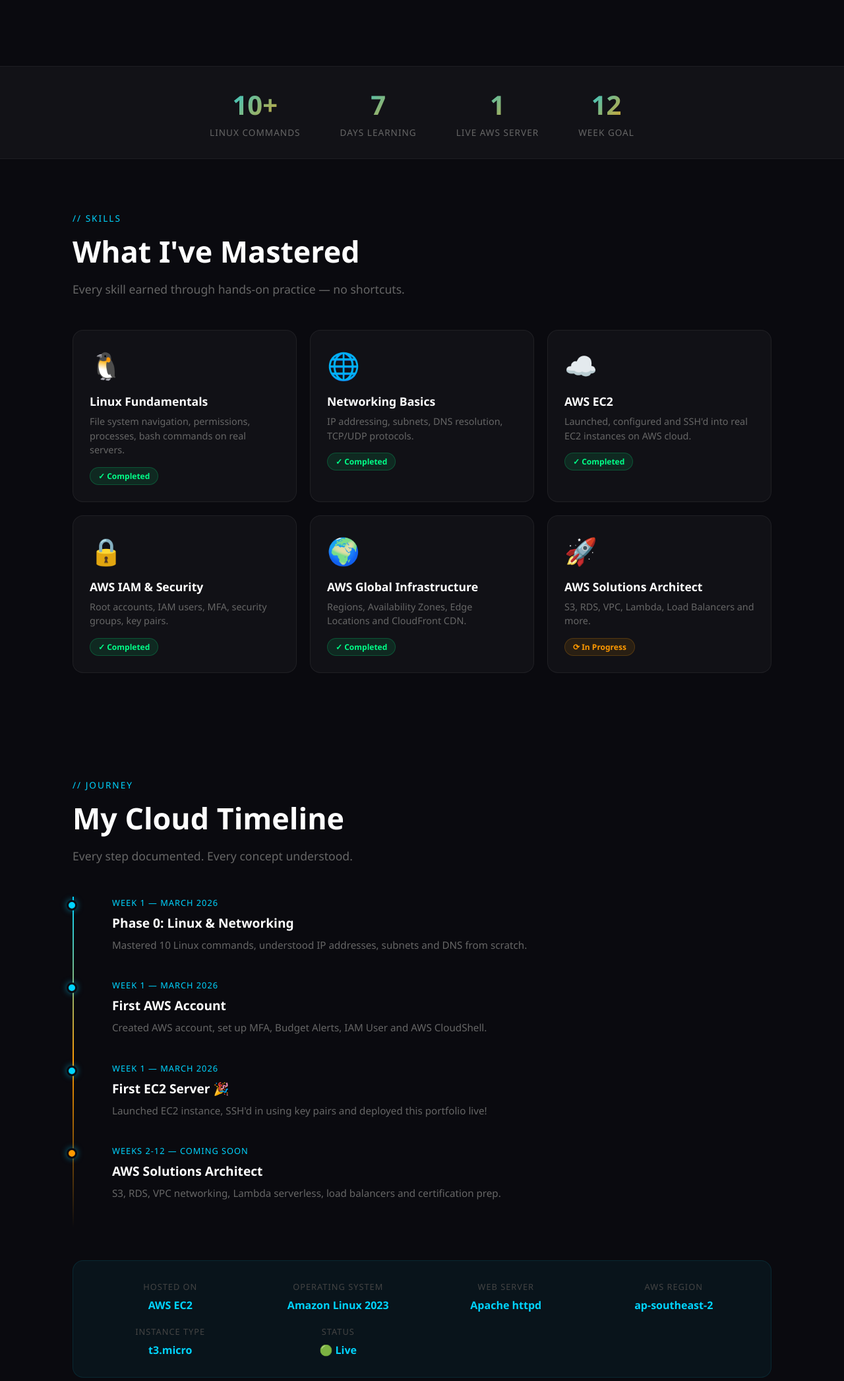
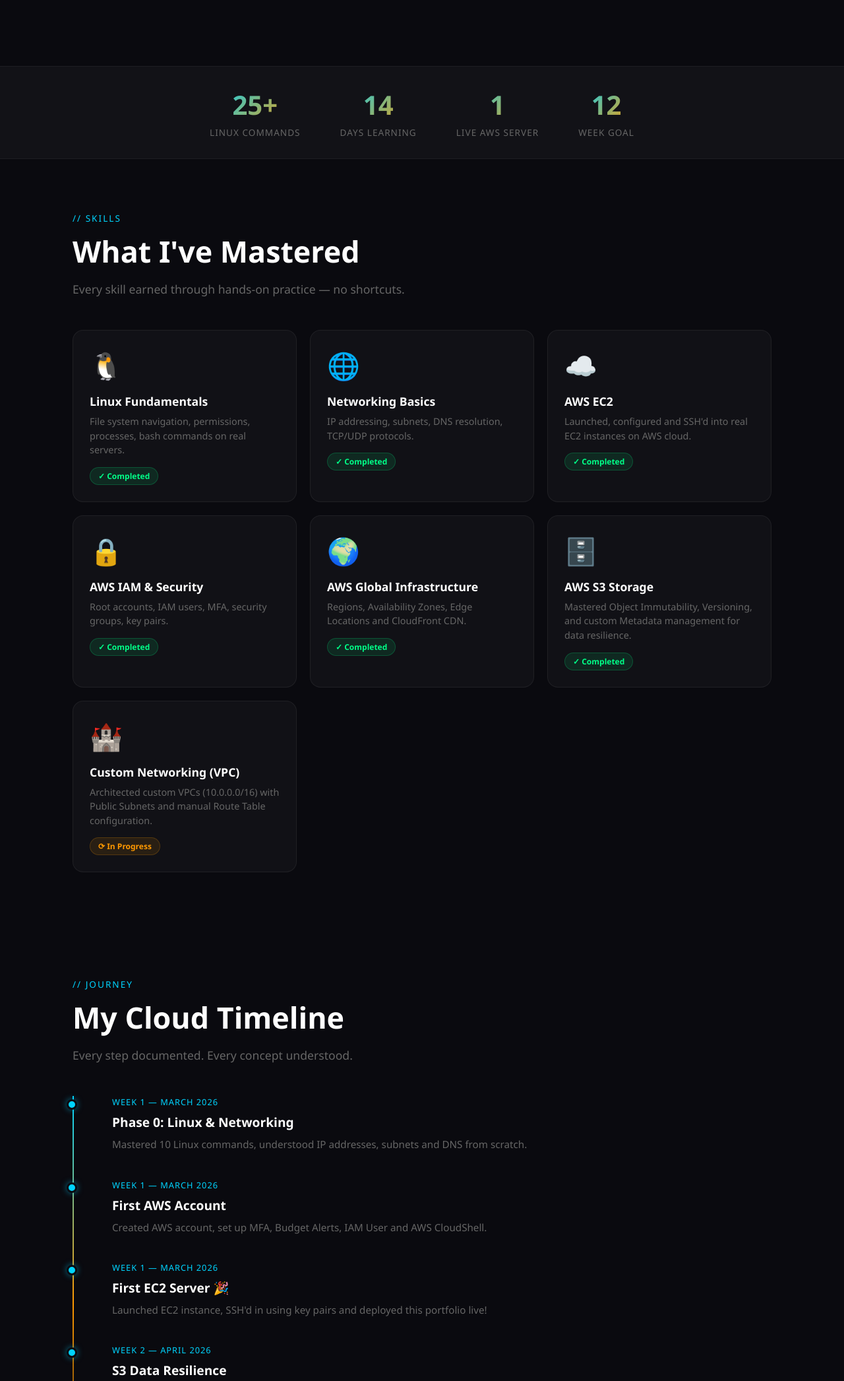
Before and after one commit to Parameswar916/aws-portfolio, a plain HTML site: page index.html in a window 1280 px wide. Shown: the part 700-2793 px from the top of the page at 66% size. Drawn offline with Linux system fonts and the light colour scheme.

Commit message:
Update statistics and footer for progress tracking
Updated statistics and skills sections with new achievements and progress.

```diff
--- a/index.html
+++ b/index.html
@@ -59,8 +59,8 @@
 </div>
 </section>
 <div class="stats">
-<div class="stat"><div class="num">10+</div><div class="lbl">Linux Commands</div></div>
-<div class="stat"><div class="num">7</div><div class="lbl">Days Learning</div></div>
+<div class="stat"><div class="num">25+</div><div class="lbl">Linux Commands</div></div>
+<div class="stat"><div class="num">14</div><div class="lbl">Days Learning</div></div>
 <div class="stat"><div class="num">1</div><div class="lbl">Live AWS Server</div></div>
 <div class="stat"><div class="num">12</div><div class="lbl">Week Goal</div></div>
 </div>
@@ -74,8 +74,8 @@
 <div class="card"><div class="icon">☁️</div><h3>AWS EC2</h3><p>Launched, configured and SSH'd into real EC2 instances on AWS cloud.</p><span class="badge done">✓ Completed</span></div>
 <div class="card"><div class="icon">🔒</div><h3>AWS IAM & Security</h3><p>Root accounts, IAM users, MFA, security groups, key pairs.</p><span class="badge done">✓ Completed</span></div>
 <div class="card"><div class="icon">🌍</div><h3>AWS Global Infrastructure</h3><p>Regions, Availability Zones, Edge Locations and CloudFront CDN.</p><span class="badge done">✓ Completed</span></div>
-<div class="card"><div class="icon">🚀</div><h3>AWS Solutions Architect</h3><p>S3, RDS, VPC, Lambda, Load Balancers and more.</p><span class="badge progress">⟳ In Progress</span></div>
-</div>
+<div class="card"><div class="icon">🗄️</div><h3>AWS S3 Storage</h3><p>Mastered Object Immutability, Versioning, and custom Metadata management for data resilience.</p><span class="badge done">✓ Completed</span></div>
+<div class="card"><div class="icon">🏰</div><h3>Custom Networking (VPC)</h3><p>Architected custom VPCs (10.0.0.0/16) with Public Subnets and manual Route Table configuration.</p><span class="badge progress">⟳ In Progress</span></div></div>
 </div>
 <div class="section" id="journey">
 <div class="stag">// Journey</div>
@@ -85,8 +85,8 @@
 <div class="titem"><div class="tdot"></div><div class="tdate">Week 1 — March 2026</div><h3>Phase 0: Linux & Networking</h3><p>Mastered 10 Linux commands, understood IP addresses, subnets and DNS from scratch.</p></div>
 <div class="titem"><div class="tdot"></div><div class="tdate">Week 1 — March 2026</div><h3>First AWS Account</h3><p>Created AWS account, set up MFA, Budget Alerts, IAM User and AWS CloudShell.</p></div>
 <div class="titem"><div class="tdot"></div><div class="tdate">Week 1 — March 2026</div><h3>First EC2 Server 🎉</h3><p>Launched EC2 instance, SSH'd in using key pairs and deployed this portfolio live!</p></div>
-<div class="titem"><div class="tdot" style="background:#ff9900"></div><div class="tdate">Weeks 2-12 — Coming Soon</div><h3>AWS Solutions Architect</h3><p>S3, RDS, VPC networking, Lambda serverless, load balancers and certification prep.</p></div>
-</div>
+<div class="titem"><div class="tdot"></div><div class="tdate">Week 2 — April 2026</div><h3>S3 Data Resilience</h3><p>Enabled Versioning and practiced Metadata-driven organization to ensure zero data loss.</p></div>
+<div class="titem"><div class="tdot" style="background:#ff9900"></div><div class="tdate">Week 5 — April 2026 (Current)</div><h3>The Custom Fortress (VPC)</h3><p>Built a 10.0.0.0/16 VPC from scratch, attached an IGW, and audited costs to stay at $0.00.</p></div></div>
 <div class="sinfo">
 <div class="si"><div class="l">Hosted On</div><div class="v">AWS EC2</div></div>
 <div class="si"><div class="l">Operating System</div><div class="v">Amazon Linux 2023</div></div>
@@ -96,6 +96,6 @@
 <div class="si"><div class="l">Status</div><div class="v">🟢 Live</div></div>
 </div>
 </div>
-<footer><p>Built from scratch on <span>AWS EC2</span> . Hosted on <span>GitHub Pages</span> · <span>Week 1 of 12</span> · March 2026</p></footer>
+<footer><p>Built from scratch on <span>AWS EC2</span> . Hosted on <span>GitHub Pages</span> · <span>Week 5 of 12</span> · March 2026</p></footer>
 </body>
 </html>
```
